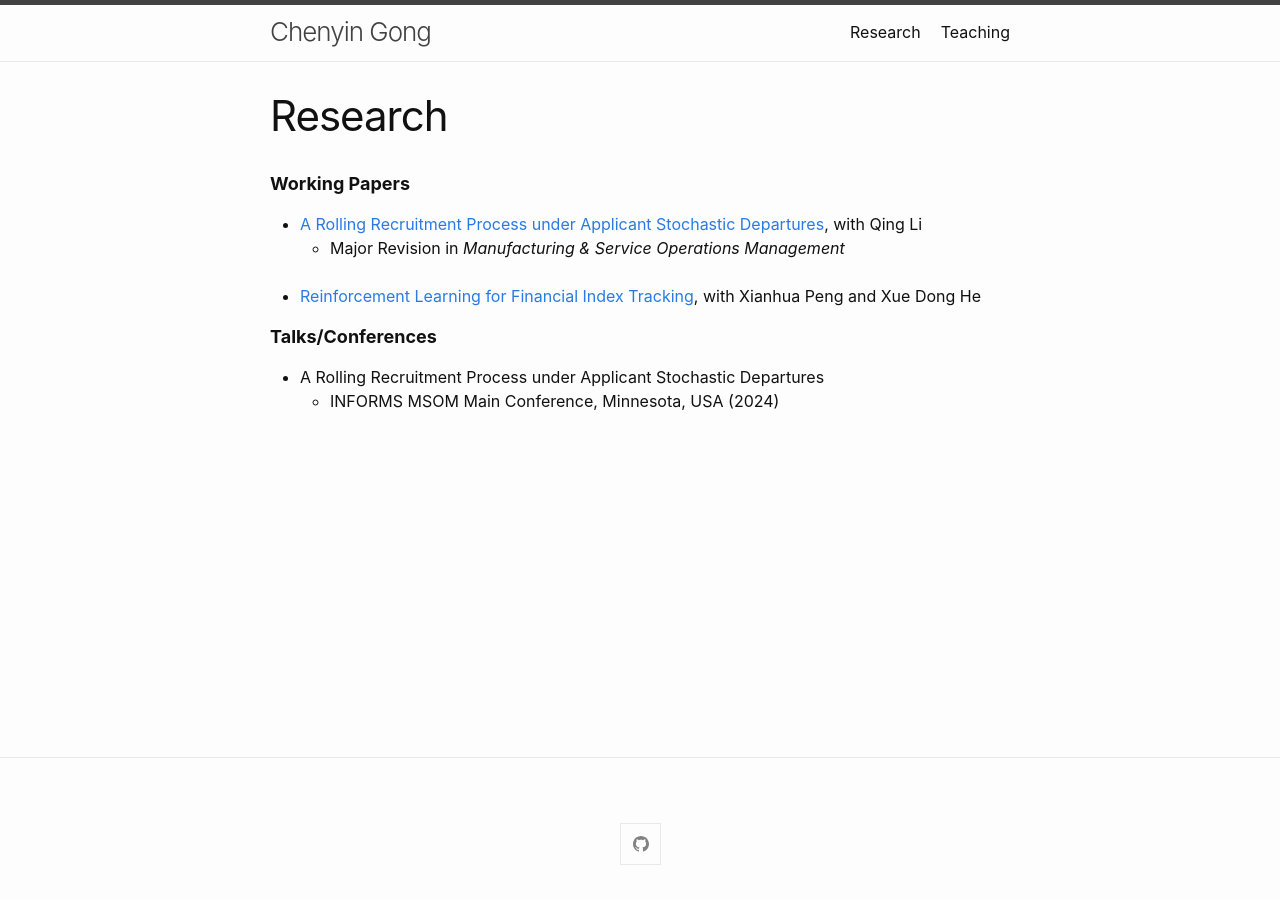
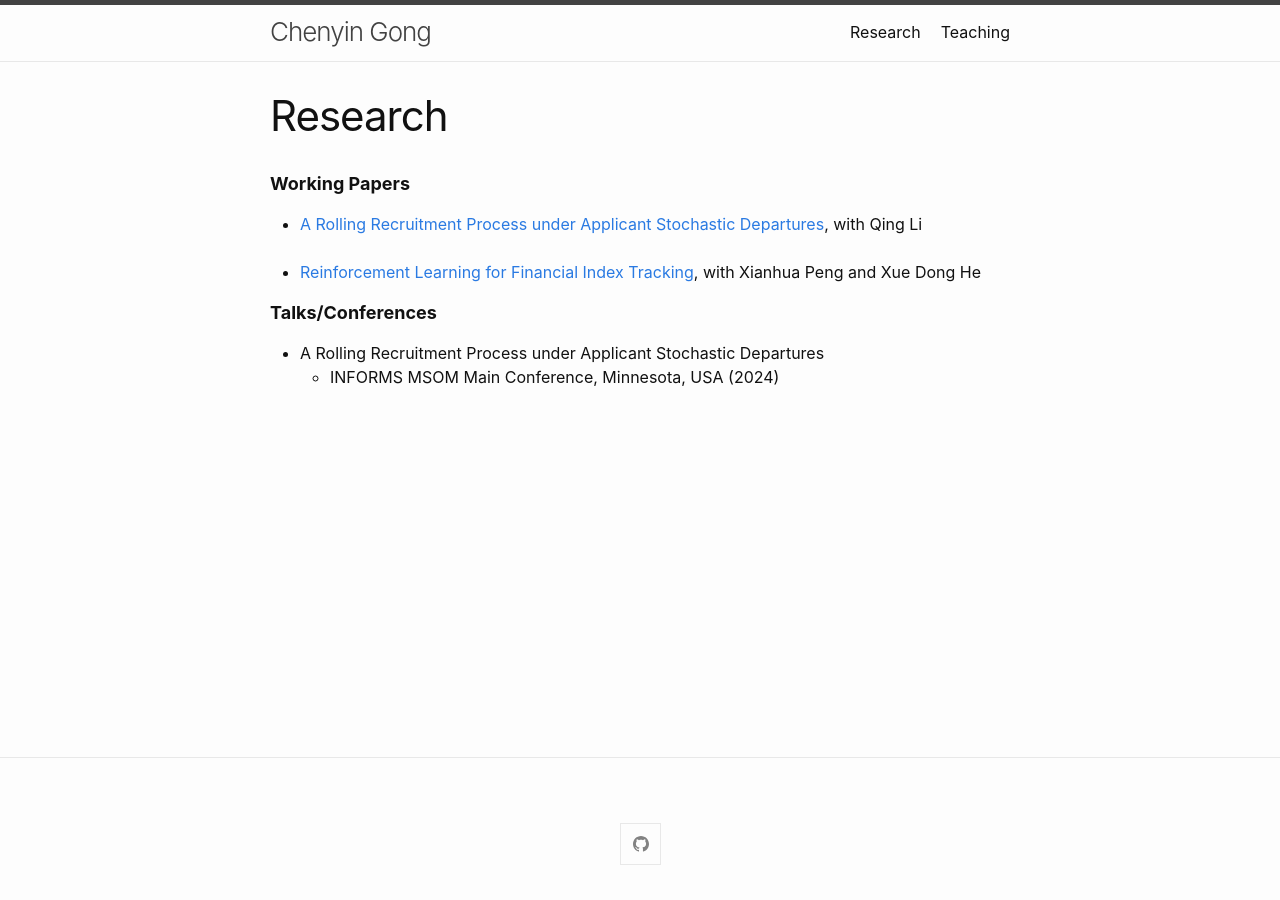
Before and after one commit to chenyingong/chenyingong.github.io, a Jekyll site: the page built from research.md, in a window 1280 px wide. Built offline with Jekyll 4.4.1, drawn with Linux system fonts in a browser that asks for light colours.

Commit message:
info updates

```diff
--- a/research.md
+++ b/research.md
@@ -7,7 +7,6 @@ permalink: /research/
 **<font size=4>Working Papers</font>**
 
 * [A Rolling Recruitment Process under Applicant Stochastic Departures](https://ssrn.com/abstract=4787415), with Qing Li
-  * Major Revision in *Manufacturing & Service Operations Management*
 <br />
 <br />
 * [Reinforcement Learning for Financial Index Tracking](https://ssrn.com/abstract=4532072), with Xianhua Peng and Xue Dong He
```
